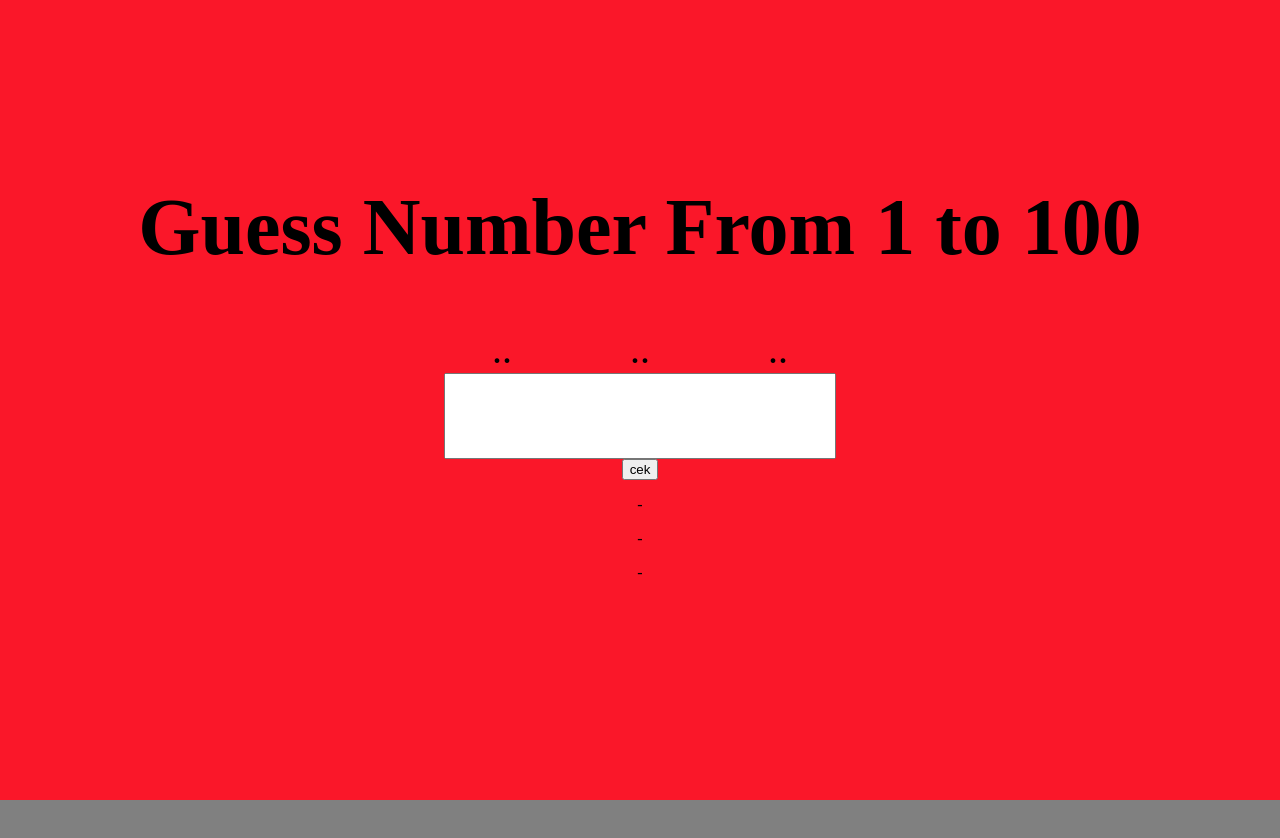
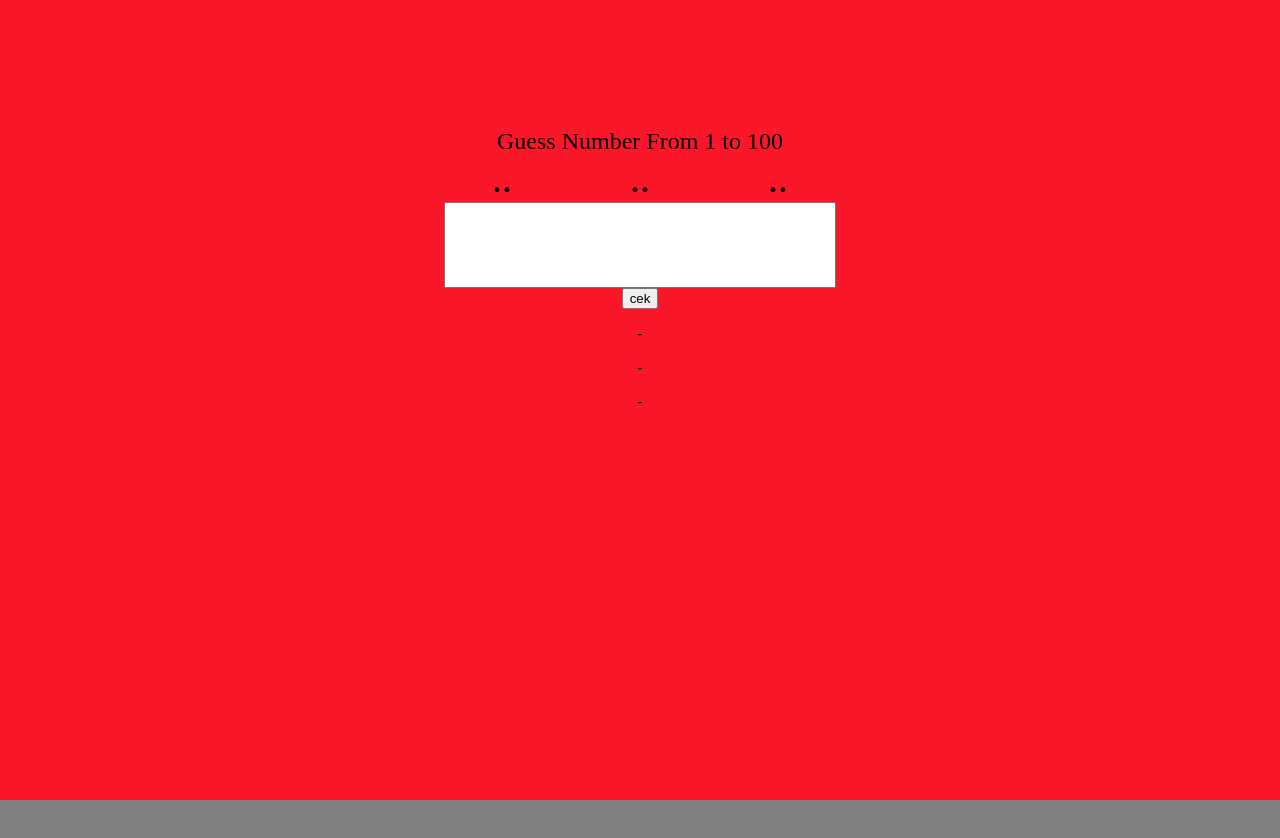
Before and after one commit to elkodedy/GuessNumberGame, a plain HTML site: page index.html in a window 1280 px wide. Shown: the part 800-1638 px from the top of the page. Drawn offline with Linux system fonts and the light colour scheme.

Commit message:
update title

```diff
--- a/index.html
+++ b/index.html
@@ -9,11 +9,9 @@
 	</div>
 	<div id="gamePage">
 		<div id="status">
-			<h1>
-				<center>
-					Guess Number From 1 to 100
-				</center>
-			</h1>
+			<center style="font-size: 24px;">
+				Guess Number From 1 to 100
+			</center>
 			<div id="lower">..</div>
 			<div id="inInput">..</div>
 			<div id="higher">..</div>
```
